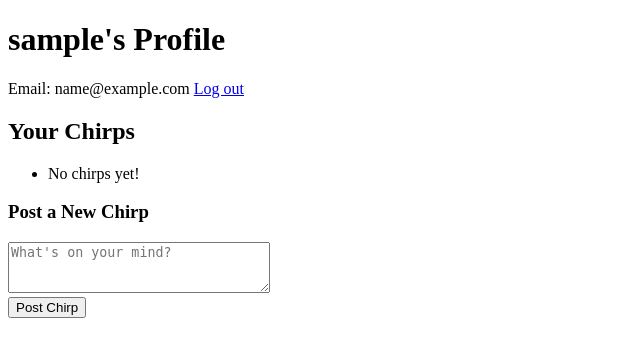
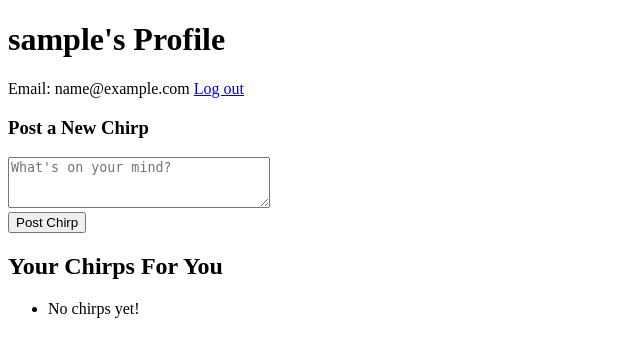
Before and after one commit to mattk6/chirper, a Django app: page /profile/ in a window 1280 px wide. Shown: the top 357 px of the page, without its empty margins (0-640 px from the left). Run offline with Django 5.2, Linux system fonts and the light colour scheme; the visitor is signed in with stand-in values (Sample User, id 1); data that the repository does not hold is empty.

Commit message:
usability update

```diff
--- a/home/templates/home/profile.html
+++ b/home/templates/home/profile.html
@@ -8,9 +8,16 @@
 <body>
     <h1>{{ user.username }}'s Profile</h1>
     <p>Email: {{ user.email }} <a href="/accounts/logout">Log out</a></p>
-
+    <div>
+        <h3>Post a New Chirp</h3>
+        <form id="chirp-form" method="POST">
+            {% csrf_token %}
+            <textarea name="message" id="message" cols="30" rows="3" placeholder="What's on your mind?" required></textarea><br>
+            <button type="submit">Post Chirp</button>
+        </form>
+    </div>
     <div id="chirps-list">
-        <h2>Your Chirps</h2>
+        <h2>Your Chirps For You</h2>
         <ul>
             {% for chirp in chirps %}
                 <li id="chirp-{{ chirp.id }}">
@@ -23,14 +30,7 @@
         </ul>
     </div>
 
-    <div>
-        <h3>Post a New Chirp</h3>
-        <form id="chirp-form" method="POST">
-            {% csrf_token %}
-            <textarea name="message" id="message" cols="30" rows="3" placeholder="What's on your mind?" required></textarea><br>
-            <button type="submit">Post Chirp</button>
-        </form>
-    </div>
+
 
     <script>
         document.getElementById('chirp-form').addEventListener('submit', function(event) {
```
